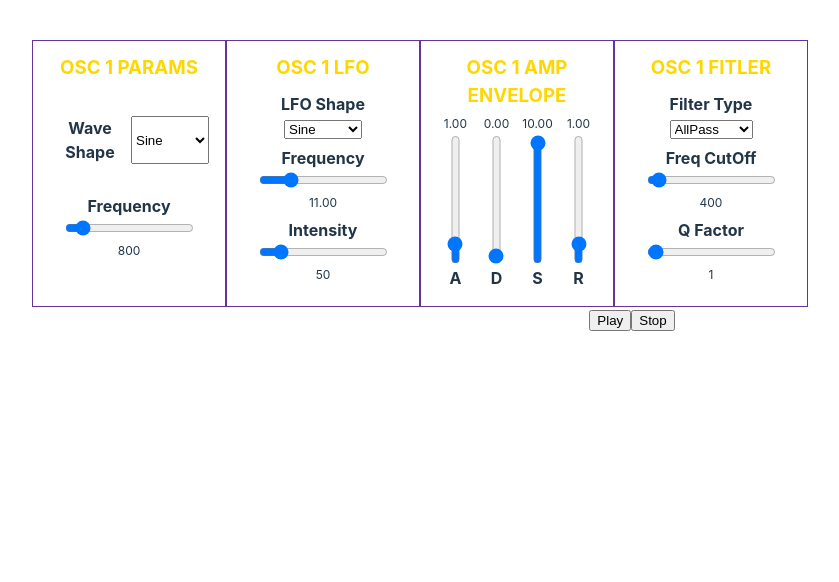
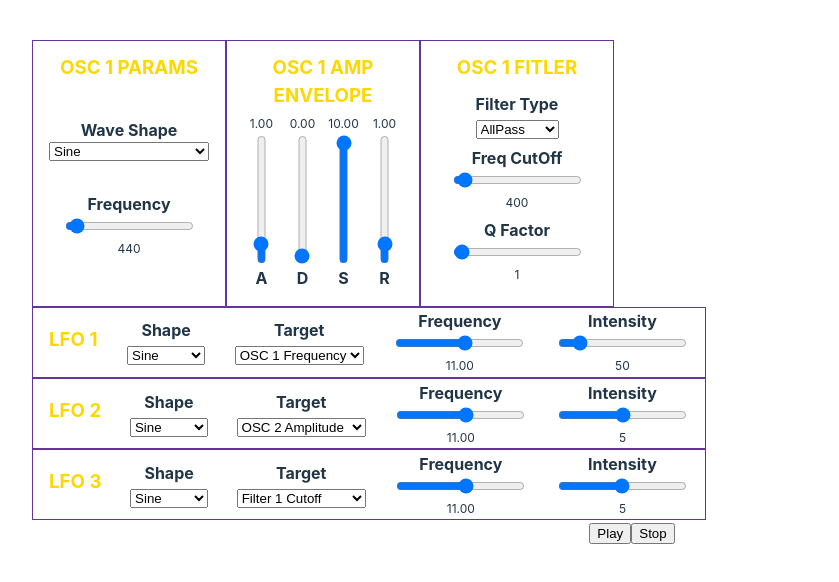
Before and after one commit to FatCatLikesBeer/adsr-chirp, a React (Vite) app: page / in a window 1280 px wide. Shown: the top 582 px of the page, without its empty margins (8-847 px from the left). Built offline with nearby package versions, Linux system fonts and the light colour scheme.

Commit message:
UI: moved LFOs to bottom. Instrument: Now have 2 voices, 3 LFOs

```diff
--- a/src/App.css
+++ b/src/App.css
@@ -11,6 +11,17 @@
   width: 10rem;
   border: 0.02rem solid rebeccapurple;
   padding: 0.8rem 1rem 1rem;
+}
+
+.module_LFO {
+  flex-direction: row;
+  width: 40rem;
+  justify-content: space-between;
+  padding: 0.1rem 1rem 0.1rem;
+}
+
+.module_LFO > * {
+  align-content: center;
 }
 
 .module_title {
--- a/src/App.tsx
+++ b/src/App.tsx
@@ -11,5 +11,7 @@ function App() {
 
 export default App
 
+// TODO: Add Voice2 to UI
+// TODO: Create a Key sync function
 // TODO: Create Filters / Effects
 // TODO: Change favicon
--- a/src/components/InstrumentOneUI.tsx
+++ b/src/components/InstrumentOneUI.tsx
@@ -9,19 +9,42 @@ export default function InstrumentOneUi() {
   const [instrumentParams, setInstrumentParams] = useState<InstrumentOneParams>({
     osc1Params: {
       type: "sine",
-      frequency: 800,
-    },
-    osc1LFO: {
-      type: "sine",
-      frequency: 11,
-      amplitude: 50,
+      frequency: 440,
     },
     osc1AmpEnvelope: [1, 0, 10, 1],
     osc1Filter: {
       type: "allpass",
       frequency: 400,
       q: 1,
-    }
+    },
+    osc2Params: {
+      type: "square",
+      frequency: 554.36,
+    },
+    osc2AmpEnvelope: [1, 0, 10, 1],
+    osc2Filter: {
+      type: "allpass",
+      frequency: 400,
+      q: 1,
+    },
+    LFOOne: {
+      type: "sine",
+      frequency: 11,
+      amplitude: 50,
+      target: "OSC 1 Frequency",
+    },
+    LFOTwo: {
+      type: "sine",
+      frequency: 11,
+      amplitude: 50,
+      target: "OSC 2 Amplitude"
+    },
+    LFOThree: {
+      type: "sine",
+      frequency: 11,
+      amplitude: 50,
+      target: "Filter 1 Cutoff",
+    },
   });
   const [instrument, setInstrument] = useState<InstrumentOne>();
 
@@ -38,13 +61,37 @@ export default function InstrumentOneUi() {
     instrument?.release();
   }
 
+  function setParams(values: any) {
+    let newInstrumentParams = { ...instrumentParams, values }
+    setInstrumentParams(newInstrumentParams);
+  }
+
   return (
     <div>
       <div className="instrument_voice">
         <VoiceOneOSC instrumentParams={instrumentParams} setInstrumentParams={setInstrumentParams} />
-        <VoiceOneLFO instrumentParams={instrumentParams} setInstrumentParams={setInstrumentParams} />
         <VoiceOneAmpEnvelope instrumentParams={instrumentParams} setInstrumentParams={setInstrumentParams} />
         <VoiceOneFilter instrumentParams={instrumentParams} setInstrumentParams={setInstrumentParams} />
+      </div>
+      <div className="instrument_voice" style={{ flexDirection: "column" }}>
+        <VoiceOneLFO
+          module_title="LFO 1"
+          LFOValues={instrumentParams.LFOOne}
+          setInstrumentParams={setParams}
+          siblingTargets={[instrumentParams.LFOTwo.target, instrumentParams.LFOThree.target]}
+        />
+        <VoiceOneLFO
+          module_title="LFO 2"
+          LFOValues={instrumentParams.LFOTwo}
+          setInstrumentParams={setParams}
+          siblingTargets={[instrumentParams.LFOOne.target, instrumentParams.LFOThree.target]}
+        />
+        <VoiceOneLFO
+          module_title="LFO 3"
+          LFOValues={instrumentParams.LFOThree}
+          setInstrumentParams={setParams}
+          siblingTargets={[instrumentParams.LFOTwo.target, instrumentParams.LFOOne.target]}
+        />
       </div>
       <button type="button" onMouseDown={createPlayKill} onMouseUp={release}>Play</button>
       <button type="button" onClick={killOsc}>Stop</button>
--- a/src/components/instrumentModules/VoiceOneLFO.tsx
+++ b/src/components/instrumentModules/VoiceOneLFO.tsx
@@ -1,10 +1,17 @@
+import { useEffect, useState } from "react";
+
 export default function VoiceOneLFO({
-  instrumentParams,
+  LFOValues,
   setInstrumentParams,
+  module_title,
+  siblingTargets,
 }: {
-  instrumentParams: InstrumentOneParams,
-  setInstrumentParams: React.Dispatch<InstrumentOneParams>,
+  LFOValues: InstrumentOneParams["LFOOne"];
+  setInstrumentParams: (value: any) => void;
+  module_title: string;
+  siblingTargets: [ModulationTarget, ModulationTarget];
 }) {
+  const [intensityCeiling, setIntensityCeiling] = useState(400);
   const waveTables: string[] = [
     "Sine",
     "Sawtooth",
@@ -12,45 +19,60 @@ export default function VoiceOneLFO({
     "Square",
   ];
 
+  const modTargets: ModulationTarget[] = [
+    "OSC 1 Frequency", "OSC 1 Amplitude",
+    "OSC 2 Frequency", "OSC 2 Amplitude",
+    "Filter 1 Cutoff", "Filter 1 Q",
+    "Filter 2 Cutoff", "Filter 2 Q", "none"
+  ];
+
+  function resetLFOFrequency() {
+    LFOValues.frequency = 11;
+    setInstrumentParams({ ...LFOValues });
+  }
+
+  function resetLFOAmplitude() {
+    if (LFOValues.target.includes("Amplitude")) {
+      LFOValues.amplitude = 5;
+    } else {
+      LFOValues.amplitude = 50;
+    }
+    setInstrumentParams({ ...LFOValues });
+  }
+
   function handleLFOTypeChange(event: React.ChangeEvent<HTMLSelectElement>) {
-    let newInstrumentParams = { ...instrumentParams };
-    newInstrumentParams.osc1LFO.type = event.target.value as OscillatorType;
-    setInstrumentParams({ ...newInstrumentParams });
+    LFOValues.type = event.target.value as OscillatorType;
+    setInstrumentParams({ ...LFOValues });
+  }
+
+  function handleLFOTargetChange(event: React.ChangeEvent<HTMLSelectElement>) {
+    LFOValues.target = event.target.value as ModulationTarget;
+    setIntensity(LFOValues, setIntensityCeiling);
+    setInstrumentParams({ ...LFOValues });
   }
 
   function handleLFOFrequencyChange(event: React.ChangeEvent<HTMLInputElement>) {
-    let newInstrumentParams = { ...instrumentParams };
-    newInstrumentParams.osc1LFO.frequency = Number(event.target.value);
-    setInstrumentParams({ ...newInstrumentParams });
-  }
-
-  function resetLFOFrequency() {
-    let newInstrumentParams = { ...instrumentParams };
-    newInstrumentParams.osc1LFO.frequency = 11;
-    setInstrumentParams({ ...newInstrumentParams });
+    LFOValues.frequency = Number(event.target.value);
+    setInstrumentParams({ ...LFOValues });
   }
 
   function handleLFOAmplitudeChange(event: React.ChangeEvent<HTMLInputElement>) {
-    let newInstrumentParams = { ...instrumentParams };
-    instrumentParams.osc1LFO.amplitude = Number(event.target.value);
-    setInstrumentParams({ ...newInstrumentParams });
+    LFOValues.amplitude = Number(event.target.value);
+    setInstrumentParams({ ...LFOValues });
   }
 
-  function resetLFOAmplitude() {
-    let newInstrumentParams = { ...instrumentParams };
-    newInstrumentParams.osc1LFO.amplitude = 50;
-    setInstrumentParams({ ...newInstrumentParams });
-  }
+  useEffect(() => {
+    setIntensity(LFOValues, setIntensityCeiling);
+  }, []);
 
   return (
-    <div className="module_amp">
+    <div className="module_amp module_LFO">
       <div className="module_header">
-        <h3 className="module_title">OSC 1 LFO</h3>
+        <h3 className="module_title">{module_title}</h3>
         <span className="module_info"></span>
       </div>
-      <div style={{ marginTop: "0rem", display: "flex", flexDirection: "column", justifyContent: "space-evenly", height: "100%" }}>
       <div>
-          <h3 className="slider_label">LFO Shape</h3>
+        <h3 className="slider_label">Shape</h3>
         <select name="lfo-shape" onChange={handleLFOTypeChange}>
           {waveTables.map((type) => {
             return (
@@ -60,29 +82,85 @@ export default function VoiceOneLFO({
         </select>
       </div>
       <div>
+        <h3 className="slider_label">Target</h3>
+        <select name="lfo-shape" onChange={handleLFOTargetChange} defaultValue={LFOValues.target}>
+          {modTargets.map((target) => {
+            let disabled = siblingTargets.includes(target);
+            // let selected = LFOValues.target === target;
+            return (
+              <option value={target} key={`${target.toLowerCase()}wave-shape`} disabled={disabled}>{target}</option>
+            );
+          })}
+        </select>
+      </div>
+      <div>
         <h3 className="slider_label" onDoubleClick={resetLFOFrequency}>Frequency</h3>
         <input
           type="range"
-            value={instrumentParams.osc1LFO.frequency}
+          value={LFOValues.frequency}
           min="0"
-            max="50"
+          max="20"
           step="0.1"
           onChange={handleLFOFrequencyChange}
         />
-          <p className="slider_value">{instrumentParams.osc1LFO.frequency.toFixed(2)}</p>
+        <p className="slider_value">{LFOValues.frequency.toFixed(2)}</p>
       </div>
       <div>
         <h3 className="slider_label" onDoubleClick={resetLFOAmplitude}>Intensity</h3>
         <input
           type="range"
-            value={instrumentParams.osc1LFO.amplitude}
+          value={LFOValues.amplitude}
           min="0"
-            max="400"
+          max={intensityCeiling}
           onChange={handleLFOAmplitudeChange}
         />
-          <p className="slider_value">{instrumentParams.osc1LFO.amplitude}</p>
-        </div>
+        <p className="slider_value">{LFOValues.amplitude}</p>
       </div>
     </div>
   );
 }
+
+function setIntensity(LFOValues: InstrumentOneParams["LFOOne"], setIntensityCeiling: React.Dispatch<number>) {
+  let ceiling: number = 400;
+  switch (LFOValues.target) {
+    case "OSC 1 Frequency":
+      ceiling = 400;
+      LFOValues.amplitude = 50;
+      break;
+    case "OSC 2 Frequency":
+      LFOValues.amplitude = 50;
+      ceiling = 400;
+      break;
+    case "OSC 1 Amplitude":
+      LFOValues.amplitude = 5;
+      ceiling = 10;
+      break;
+    case "OSC 2 Amplitude":
+      LFOValues.amplitude = 5;
+      ceiling = 10;
+      break;
+    case "Filter 1 Cutoff":
+      LFOValues.amplitude = 5;
+      ceiling = 10;
+      break;
+    case "Filter 1 Q":
+      LFOValues.amplitude = 5;
+      ceiling = 10;
+      break;
+    case "Filter 2 Cutoff":
+      LFOValues.amplitude = 5;
+      ceiling = 10;
+      break;
+    case "Filter 2 Q":
+      LFOValues.amplitude = 5;
+      ceiling = 10;
+      break;
+    case "none":
+      LFOValues.amplitude = 5;
+      ceiling = 10;
+      break;
+    default:
+      break;
+  }
+  setIntensityCeiling(ceiling);
+}
--- a/src/components/instrumentModules/VoiceOneOSC.tsx
+++ b/src/components/instrumentModules/VoiceOneOSC.tsx
@@ -37,7 +37,7 @@ export default function VoiceOneOSC({
         <span className="module_info"></span>
       </div>
       <div style={{ marginTop: "0rem", display: "flex", flexDirection: "column", justifyContent: "space-evenly", height: "100%" }}>
-        <div style={{ display: "flex", flexDirection: "row" }}>
+        <div style={{ display: "flex", flexDirection: "column" }}>
           <h3 className="slider_label">Wave Shape</h3>
           <select name="wave-shape" onChange={handleWaveTypeChange}>
             {waveTables.map((type) => {
--- a/src/library/InstrumentOne.ts
+++ b/src/library/InstrumentOne.ts
@@ -1,71 +1,175 @@
 export default class InstrumentOne {
   audioCtx: AudioContext;
   ampDestination: GainNode;
-  voice1Amp: GainNode;
+  mixer: ChannelMergerNode;
+
+  voice1BiQuadFilter: BiquadFilterNode;
+  voice1AmpForEnvelope: GainNode;
+  voice1AmpForLFO: GainNode;
   voice1Osc: OscillatorNode;
-  voice1LFO: OscillatorNode;
-  voice1LFOAmp: GainNode;
-  voice1BiQuadFilter: BiquadFilterNode;
+
+  voice2BiQuadFilter: BiquadFilterNode;
+  voice2AmpForEnvelope: GainNode;
+  voice2AmpForLFO: GainNode;
+  voice2Osc: OscillatorNode;
+
+  LFO1: OscillatorNode;
+  LFO1Intensity: GainNode;
+  LFO2: OscillatorNode;
+  LFO2Intensity: GainNode;
+  LFO3: OscillatorNode;
+  LFO3Intensity: GainNode;
+
   instrumentParams: InstrumentOneParams;
 
   constructor(instrumentParams: InstrumentOneParams) {
+    // AudioCtx Node Init
     this.audioCtx = new AudioContext;
     this.ampDestination = this.audioCtx.createGain();
+    this.mixer = this.audioCtx.createChannelMerger(2);
+
     this.voice1BiQuadFilter = this.audioCtx.createBiquadFilter();
-    this.voice1Amp = this.audioCtx.createGain();
+    this.voice1AmpForEnvelope = this.audioCtx.createGain();
+    this.voice1AmpForLFO = this.audioCtx.createGain();
     this.voice1Osc = this.audioCtx.createOscillator();
-    this.voice1LFO = this.audioCtx.createOscillator();
-    this.voice1LFOAmp = this.audioCtx.createGain();
+
+    this.voice2BiQuadFilter = this.audioCtx.createBiquadFilter();
+    this.voice2AmpForEnvelope = this.audioCtx.createGain();
+    this.voice2AmpForLFO = this.audioCtx.createGain();
+    this.voice2Osc = this.audioCtx.createOscillator();
+
+    this.LFO1 = this.audioCtx.createOscillator();
+    this.LFO1Intensity = this.audioCtx.createGain();
+    this.LFO2 = this.audioCtx.createOscillator();
+    this.LFO2Intensity = this.audioCtx.createGain();
+    this.LFO3 = this.audioCtx.createOscillator();
+    this.LFO3Intensity = this.audioCtx.createGain();
+
     this.instrumentParams = instrumentParams;
 
+    // Static Routing
     this.ampDestination.connect(this.audioCtx.destination);
+    this.mixer.connect(this.ampDestination);
+
     this.voice1BiQuadFilter.connect(this.ampDestination);
-    this.voice1Amp.connect(this.voice1BiQuadFilter);
-    this.voice1Osc.connect(this.voice1Amp);
-    this.voice1LFO.connect(this.voice1LFOAmp);
-    this.voice1LFOAmp.connect(this.voice1Osc.frequency);
+    this.voice1AmpForEnvelope.connect(this.voice1BiQuadFilter);
+    this.voice1AmpForLFO.connect(this.voice1AmpForEnvelope);
+    this.voice1Osc.connect(this.voice1AmpForLFO);
 
+    this.voice2BiQuadFilter.connect(this.ampDestination);
+    this.voice2AmpForEnvelope.connect(this.voice2BiQuadFilter);
+    this.voice2AmpForLFO.connect(this.voice2AmpForEnvelope);
+    this.voice2Osc.connect(this.voice2AmpForLFO);
+
+    this.LFO1.connect(this.LFO1Intensity);
+    this.LFO2.connect(this.LFO2Intensity);
+    this.LFO3.connect(this.LFO3Intensity);
+
+    // UserSelected Routing
+    this.#setTarget(this.LFO1Intensity, this.instrumentParams.LFOOne.target);
+    this.#setTarget(this.LFO2Intensity, this.instrumentParams.LFOTwo.target);
+    this.#setTarget(this.LFO3Intensity, this.instrumentParams.LFOThree.target);
+
+    // Instrument Parameter to AudioCtx Node Mapping
     this.ampDestination.gain.value = 0.010;
 
     this.voice1BiQuadFilter.type = this.instrumentParams.osc1Filter.type;
     this.voice1BiQuadFilter.frequency.value = this.instrumentParams.osc1Filter.frequency;
     this.voice1BiQuadFilter.Q.value = this.instrumentParams.osc1Filter.q;
 
-    this.voice1Amp.gain.value = 0.001;
+    this.voice2BiQuadFilter.type = this.instrumentParams.osc2Filter.type;
+    this.voice2BiQuadFilter.frequency.value = this.instrumentParams.osc2Filter.frequency;
+    this.voice2BiQuadFilter.Q.value = this.instrumentParams.osc2Filter.q;
+
+    this.voice1AmpForEnvelope.gain.value = 0.001;
+    this.voice2AmpForEnvelope.gain.value = 0.001;
 
     this.voice1Osc.type = instrumentParams.osc1Params.type;
     this.voice1Osc.frequency.value = instrumentParams.osc1Params.frequency;
+    this.voice2Osc.type = instrumentParams.osc2Params.type;
+    this.voice2Osc.frequency.value = instrumentParams.osc2Params.frequency;
 
-    this.voice1LFO.type = instrumentParams.osc1LFO.type;
-    this.voice1LFO.frequency.value = instrumentParams.osc1LFO.frequency;
-    this.voice1LFOAmp.gain.value = instrumentParams.osc1LFO.amplitude;
+    this.LFO1.type = instrumentParams.LFOOne.type;
+    this.LFO1.frequency.value = instrumentParams.LFOOne.frequency;
+    this.LFO1Intensity.gain.value = instrumentParams.LFOOne.amplitude;
+    this.LFO2.type = instrumentParams.LFOTwo.type;
+    this.LFO2.frequency.value = instrumentParams.LFOTwo.frequency;
+    this.LFO2Intensity.gain.value = instrumentParams.LFOTwo.amplitude;
+    this.LFO3.type = instrumentParams.LFOThree.type;
+    this.LFO3.frequency.value = instrumentParams.LFOThree.frequency;
+    this.LFO3Intensity.gain.value = instrumentParams.LFOThree.amplitude;
 
-    this.voice1LFO.start();
+    // Start OSCs and play instrument
+    this.LFO1.start();
+    this.LFO2.start();
+    this.LFO3.start();
     this.voice1Osc.start();
+    this.voice2Osc.start();
 
     this.attackToSustain();
   }
 
+  /**
+  * Attack, Decay, and Sustain
+  */
   attackToSustain() {
-    // this.voice1Amp.gain.exponentialRampToValueAtTime(10, this.instrumentParams.osc1AmpEnvelope[0]);
-    this.voice1Amp.gain.setTargetAtTime(10, 0, this.instrumentParams.osc1AmpEnvelope[0] * 0.25);
-    // this.voice1Amp.gain.linearRampToValueAtTime(10, this.instrumentParams.osc1AmpEnvelope[0]);
-    // this.voice1Amp.gain.setValueCurveAtTime([0, 10], 0, (this.instrumentParams.osc1AmpEnvelope[0] + 0.001) * 0.25);
-    this.voice1Amp.gain.setTargetAtTime(
+    // this.voice1AmpForEnvelope.gain.exponentialRampToValueAtTime(10, this.instrumentParams.osc1AmpEnvelope[0]);
+    // this.voice1AmpForEnvelope.gain.linearRampToValueAtTime(10, this.instrumentParams.osc1AmpEnvelope[0]);
+    // this.voice1AmpForEnvelope.gain.setValueCurveAtTime([0, 10], 0, (this.instrumentParams.osc1AmpEnvelope[0] + 0.001) * 0.25);
+    this.voice1AmpForEnvelope.gain.setTargetAtTime(10, 0, this.instrumentParams.osc1AmpEnvelope[0] * 0.25);
+    this.voice1AmpForEnvelope.gain.setTargetAtTime(
       this.instrumentParams.osc1AmpEnvelope[2],
       this.audioCtx.currentTime + this.instrumentParams.osc1AmpEnvelope[0],
       ((this.instrumentParams.osc1AmpEnvelope[1] + 0.001) * .25)
     );
+    this.voice2AmpForEnvelope.gain.setTargetAtTime(10, 0, this.instrumentParams.osc2AmpEnvelope[0] * 0.25);
+    this.voice2AmpForEnvelope.gain.setTargetAtTime(
+      this.instrumentParams.osc1AmpEnvelope[2],
+      this.audioCtx.currentTime + this.instrumentParams.osc2AmpEnvelope[0],
+      ((this.instrumentParams.osc2AmpEnvelope[1] + 0.001) * .25)
+    );
   }
 
+  /**
+  * Release
+  */
   release() {
-    this.voice1Amp.gain.cancelScheduledValues(this.audioCtx.currentTime);
-    this.voice1Amp.gain.exponentialRampToValueAtTime(0.01, this.audioCtx.currentTime + this.instrumentParams.osc1AmpEnvelope[3]);
+    this.voice1AmpForEnvelope.gain.cancelScheduledValues(this.audioCtx.currentTime);
+    this.voice1AmpForEnvelope.gain.exponentialRampToValueAtTime(0.01, this.audioCtx.currentTime + this.instrumentParams.osc1AmpEnvelope[3]);
+    this.voice2AmpForEnvelope.gain.cancelScheduledValues(this.audioCtx.currentTime);
+    this.voice2AmpForEnvelope.gain.exponentialRampToValueAtTime(0.01, this.audioCtx.currentTime + this.instrumentParams.osc2AmpEnvelope[3]);
   }
 
+  /**
+  * Kills all oscilators and closes audio context
+  */
   stop() {
-    this.voice1LFO.stop();
+    this.LFO1.stop();
+    this.LFO2.stop();
+    this.LFO3.stop();
     this.voice1Osc.stop();
+    this.voice2Osc.stop();
     this.audioCtx.close();
   }
+
+  #setTarget(LFO: GainNode, LFOTarget: ModulationTarget) {
+    switch (LFOTarget) {
+      case "OSC 1 Frequency":
+        LFO.connect(this.voice1Osc.frequency);
+        break;
+      case "OSC 1 Amplitude":
+        LFO.connect(this.voice1AmpForLFO.gain);
+        break;
+      case "OSC 2 Frequency":
+        LFO.connect(this.voice2Osc.frequency);
+        break;
+      case "OSC 2 Amplitude":
+        LFO.connect(this.voice2AmpForLFO.gain);
+        break;
+      case "none":
+        break;
+      default:
+        break;
+    }
+  }
 }
```
Also changed, not shown: src/t.d.ts (+45 -7 lines). Lines whose indentation alone changed are shown as unchanged.
